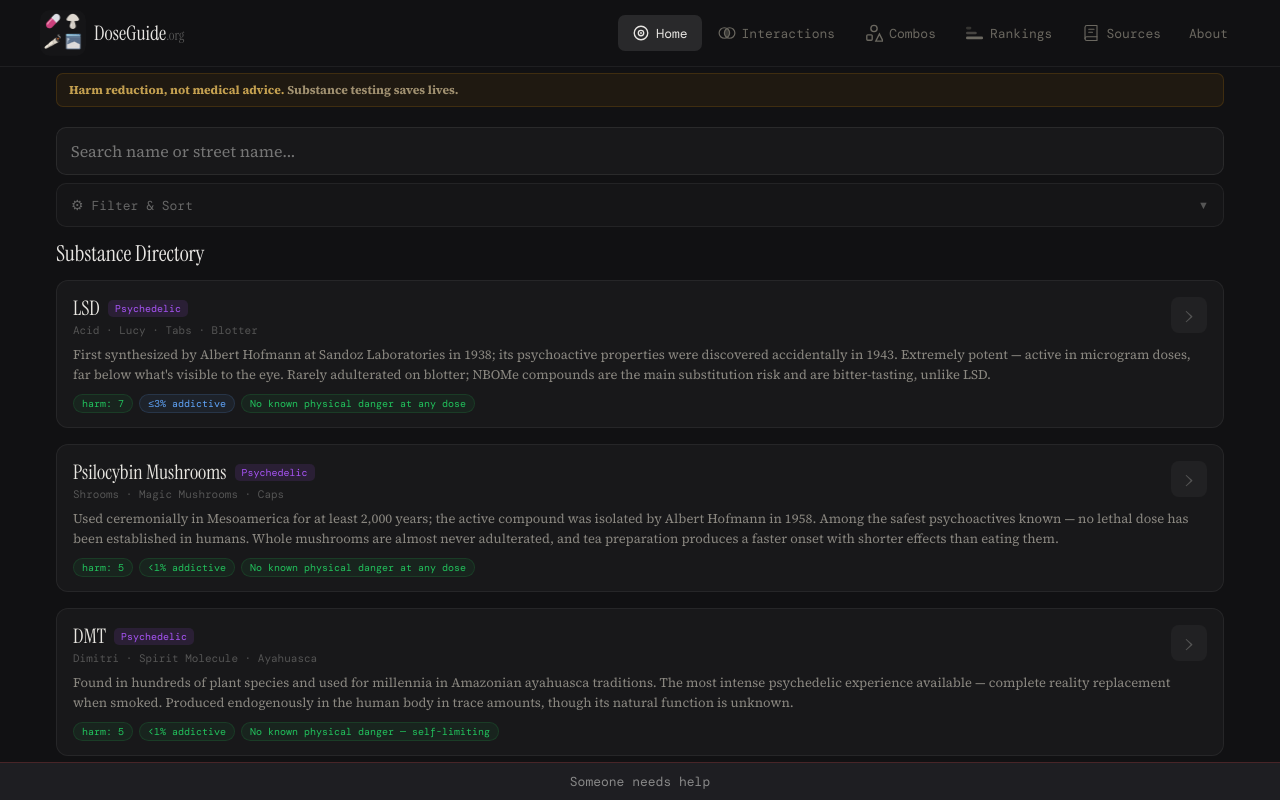
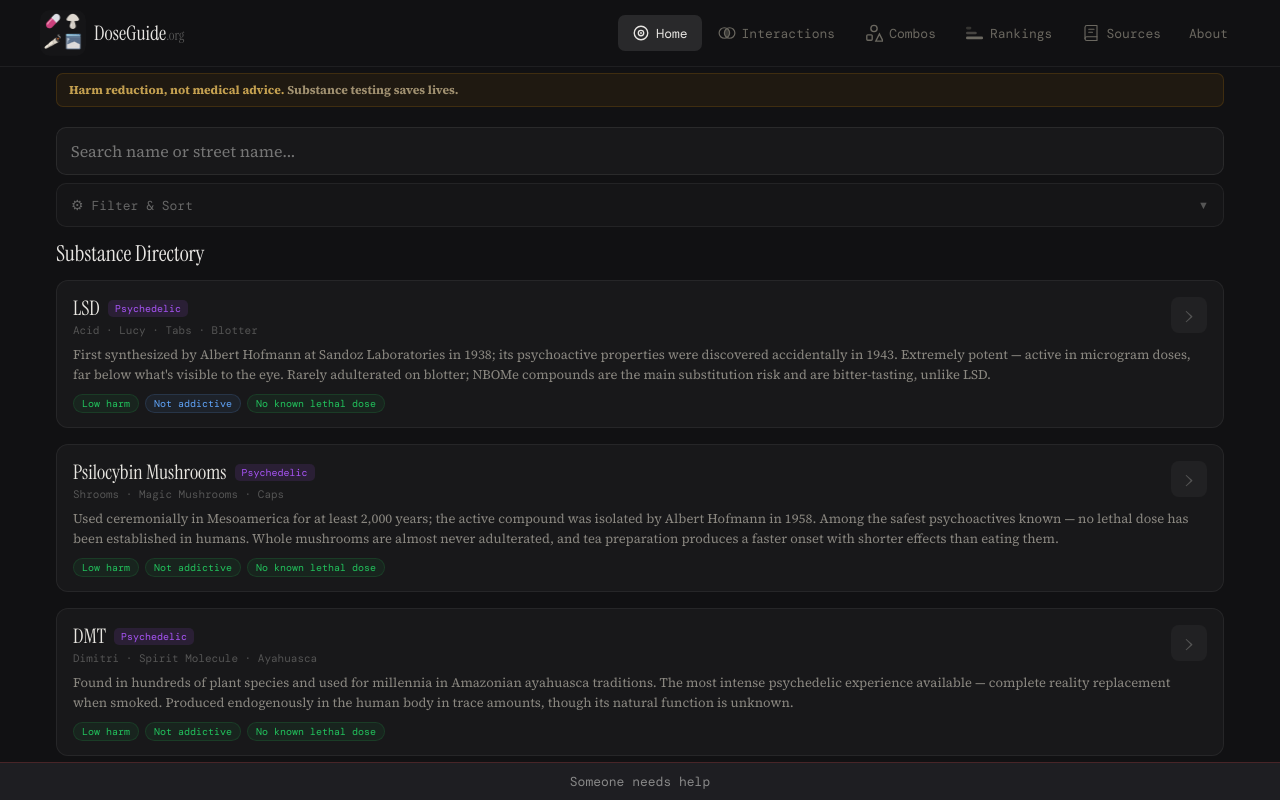
Before and after one commit to cdepman/doseguide.org, a React (Vite) app: page / in a window 1280 px wide. Built offline with nearby package versions, Linux system fonts and the light colour scheme; a web font is replaced by a local one.

Commit message:
improve card facts

```diff
--- a/src/views/SubstanceIndex.jsx
+++ b/src/views/SubstanceIndex.jsx
@@ -58,11 +58,11 @@ export default function SubstanceIndex({ filtered, openPanel }) {
 
           {/* Stat pills */}
           <div style={{ display: "flex", gap: 6, flexWrap: "wrap" }}>
-            {s.harm != null && <Pill color={harmColor(s.harm)} text={`harm: ${s.harm}`} />}
-            {s.addictPct > 0 && <Pill color={addictColor(s.addictPct)} text={`${s.addictPrefix || ""}${s.addictPct}% addictive`} />}
-            {s.marginLabel && <Pill
-              color={s.dangerRank >= 99 ? "#22c55e" : s.marginWorst <= 2 ? "#ef4444" : s.marginWorst <= 5 ? "#f59e0b" : "#60a5fa"}
-              text={s.marginLabel.length > 40 ? s.marginLabel.substring(0, 40) + "…" : s.marginLabel}
+            {s.harm != null && <Pill color={harmColor(s.harm)} text={s.harm >= 50 ? "Very high harm" : s.harm >= 25 ? "High harm" : s.harm >= 10 ? "Moderate harm" : "Low harm"} />}
+            {s.addictPct > 0 && <Pill color={addictColor(s.addictPct)} text={s.addictLabel} />}
+            {s.dangerRank != null && <Pill
+              color={s.dangerRank >= 99 ? "#22c55e" : s.marginWorst != null && s.marginWorst <= 2 ? "#ef4444" : s.marginWorst != null && s.marginWorst <= 5 ? "#f59e0b" : "#60a5fa"}
+              text={s.dangerRank >= 99 ? "No known lethal dose" : s.marginWorst != null && s.marginWorst <= 2 ? "Very narrow safety margin" : s.marginWorst != null && s.marginWorst <= 5 ? "Moderate safety margin" : "Wide safety margin"}
             />}
           </div>
         </div>;
```
